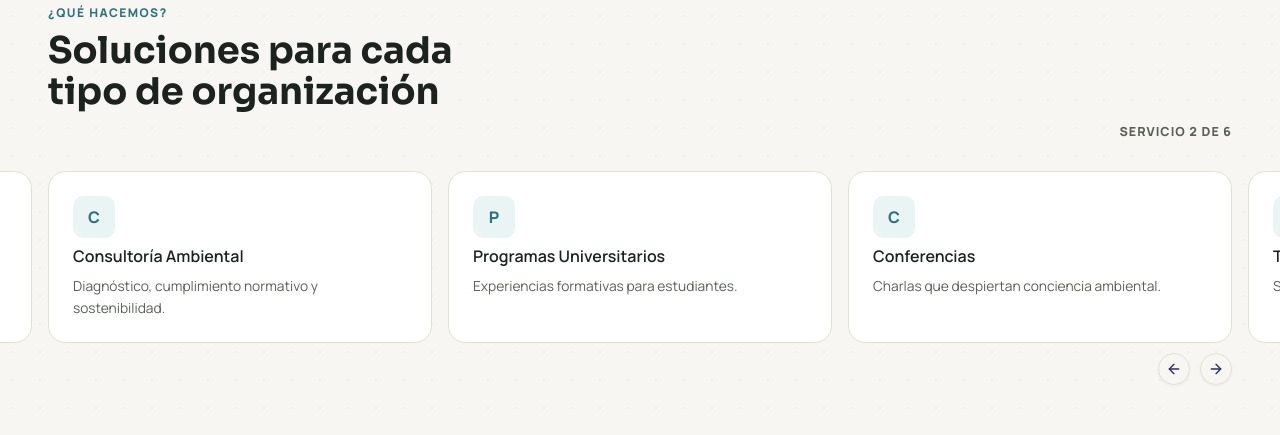
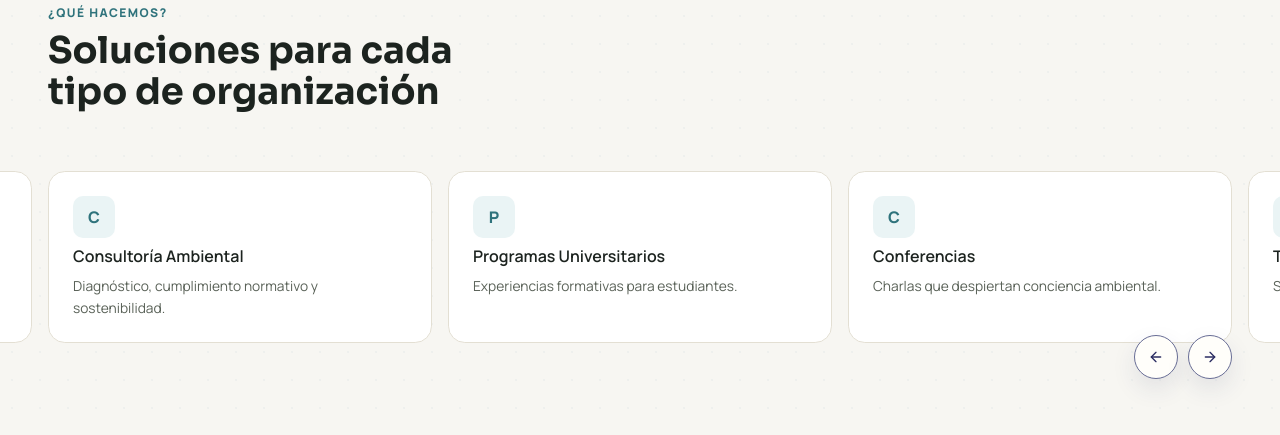
Before and after one commit to ZIVELO-MX/elsi-corporate-page, a Next.js app: page / in a window 1280 px wide. Shown: the part 1900-2335 px from the top of the page. Built offline with nearby package versions, Linux system fonts and the light colour scheme.

Commit message:
Polish home carousel controls

```diff
--- a/app/globals.css
+++ b/app/globals.css
@@ -260,9 +260,36 @@ button, a, input, textarea {
 .servicios-scroll::-webkit-scrollbar { display: none; }
 .service-carousel { padding-bottom: 58px; }
 .service-carousel [data-slot="carousel-content"] { overflow: visible; }
-.service-carousel-meta { justify-self: end; align-self: end; color: var(--text-muted); font-size: .78rem; font-weight: 900; letter-spacing: .08em; text-transform: uppercase; font-variant-numeric: tabular-nums; }
 .service-carousel-controls { position: absolute; right: 0; bottom: 0; display: flex; gap: 10px; }
-.service-carousel-button { position: static !important; transform: none !important; }
+.service-carousel-button {
+  position: static !important;
+  width: 44px;
+  height: 44px;
+  border-color: color-mix(in oklab, var(--primary), white 32%) !important;
+  background: var(--paper) !important;
+  color: var(--primary) !important;
+  box-shadow: 0 10px 24px rgba(43,45,98,.1);
+  transform: none !important;
+}
+.service-carousel-button:hover {
+  border-color: var(--primary) !important;
+  background: var(--primary) !important;
+  color: #fff !important;
+  box-shadow: 0 14px 32px rgba(43,45,98,.18);
+  transform: translateY(-2px) !important;
+}
+.service-carousel-button:focus-visible {
+  border-color: var(--primary) !important;
+  background: var(--paper) !important;
+  color: var(--primary) !important;
+}
+.service-carousel-button:disabled {
+  border-color: var(--border) !important;
+  background: #F1EFE7 !important;
+  color: var(--text-light) !important;
+  box-shadow: none;
+  opacity: .68;
+}
 .service-carousel .servicio-card { min-width: 0; height: 100%; }
 .servicio-card { scroll-snap-align: start; min-width: 320px; flex: 1; border: 1px solid var(--border) !important; box-shadow: none !important; transition: transform var(--motion-med) ease, box-shadow var(--motion-med) ease, border-color var(--motion-med) ease; }
 .servicio-card:hover { transform: translateY(-4px); border-color: color-mix(in oklab, var(--accent), white 48%) !important; box-shadow: var(--shadow-card) !important; }
--- a/app/page.tsx
+++ b/app/page.tsx
@@ -1,6 +1,6 @@
 "use client";
 
-import { useEffect, useMemo, useState } from "react";
+import { useMemo, useState } from "react";
 import Autoplay from "embla-carousel-autoplay";
 import Link from "next/link";
 import { getAllCourses, money } from "@/lib/courses";
@@ -15,7 +15,6 @@ import { Input } from "@/components/ui/input";
 import { Label } from "@/components/ui/label";
 import { Textarea } from "@/components/ui/textarea";
 import {
-  type CarouselApi,
   Carousel,
   CarouselContent,
   CarouselItem,
@@ -58,9 +57,6 @@ const servicios = [
 export default function Home() {
   const [testIdx, setTestIdx] = useState(0);
   const [ctaSent, setCtaSent] = useState(false);
-  const [servicesApi, setServicesApi] = useState<CarouselApi>();
-  const [serviceIndex, setServiceIndex] = useState(1);
-  const [serviceCount, setServiceCount] = useState(servicios.length);
   const servicesPlugins = useMemo(
     () => [
       Autoplay({
@@ -71,24 +67,6 @@ export default function Home() {
     ],
     []
   );
-
-  useEffect(() => {
-    if (!servicesApi) return;
-
-    const updateServiceIndex = () => {
-      setServiceCount(servicesApi.scrollSnapList().length);
-      setServiceIndex(servicesApi.selectedScrollSnap() + 1);
-    };
-
-    updateServiceIndex();
-    servicesApi.on("select", updateServiceIndex);
-    servicesApi.on("reInit", updateServiceIndex);
-
-    return () => {
-      servicesApi.off("select", updateServiceIndex);
-      servicesApi.off("reInit", updateServiceIndex);
-    };
-  }, [servicesApi]);
 
   return (
     <main>
@@ -211,12 +189,8 @@ export default function Home() {
               <span className="section-kicker">¿Qué hacemos?</span>
               <h2 className="section-title">Soluciones para cada tipo de organización</h2>
             </div>
-            <div className="service-carousel-meta" aria-live="polite">
-              Servicio {serviceIndex} de {serviceCount}
-            </div>
           </div>
           <Carousel
-            setApi={setServicesApi}
             opts={{ align: "start", loop: true }}
             plugins={servicesPlugins}
             className="service-carousel"
```
